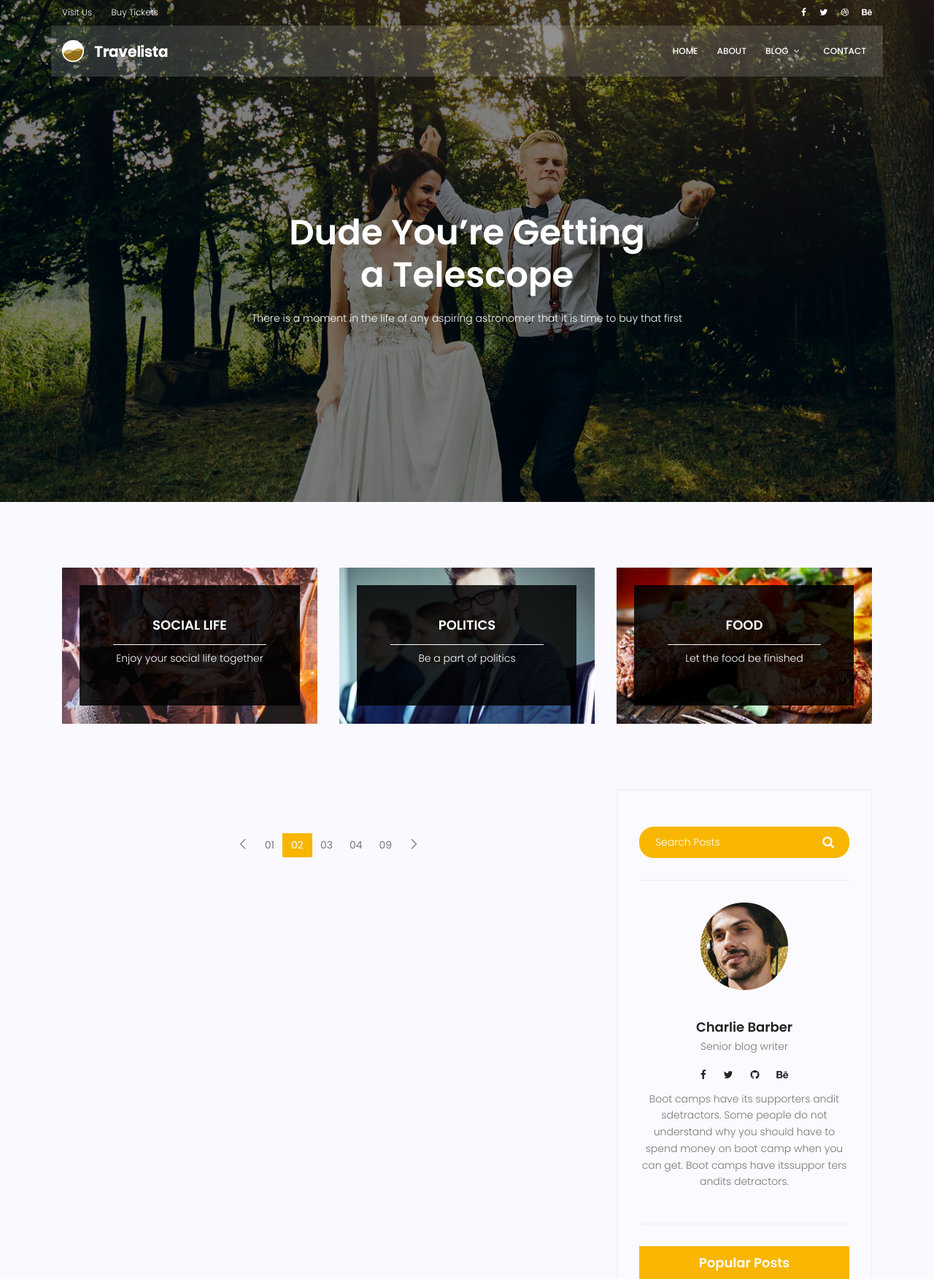
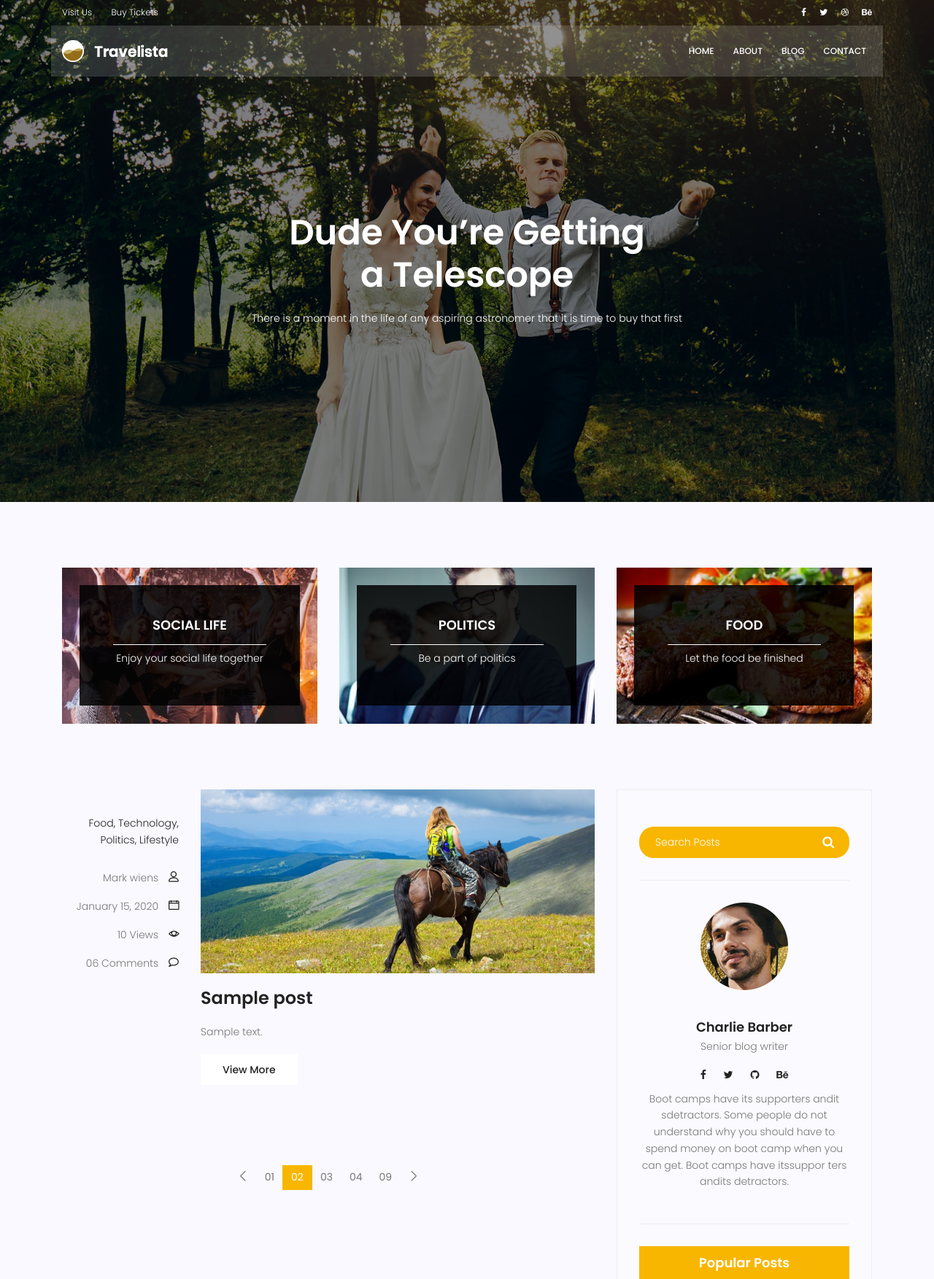
Before and after one commit to iamalinaji/mysite, a Django app: page /blog/ in a window 1280 px wide. Shown: the top 1753 px of the page at 73% size. Run offline with Django 3.2, Linux system fonts and the light colour scheme; tables that the repository leaves empty hold one stand-in row (values such as "Sample post"); some libraries are stand-ins or nearby versions.

Commit message:
Updated method of getting post object in blog single view. Also, applied small improvements in template.

```diff
--- a/blog/urls.py
+++ b/blog/urls.py
@@ -4,7 +4,6 @@ from blog.views import *
 app_name='blog'
 urlpatterns = [
     path('',blog_view,name='home'),
-    path('single',blog_single,name='single'),
     path('single/<int:post_id>',blog_single,name='single'),
     path('test',test,name='test'),
 ]
--- a/blog/views.py
+++ b/blog/views.py
@@ -1,23 +1,22 @@
-from django.shortcuts import render
+from django.shortcuts import render,get_object_or_404
 from blog.models import Post
 from django.utils import timezone
+from django.http import Http404
 import datetime
 
 
 def blog_view(request):
     current_time = timezone.now()
-    posts = Post.objects.filter(published_date__gt=current_time)
+    posts = Post.objects.filter(published_date__lt=current_time)
     context = {'posts': posts}
     return render(request,'blog/blog-home.html',context)
 
 def blog_single(request,post_id=1):
-    post = Post.objects.get(id=post_id)
+    post = get_object_or_404(Post, pk=post_id)
     context={'post':post}
     post.counted_views+=1
     post.save()
     return render(request,'blog/blog-single.html',context)
-
-
 
 def test(request):
     posts=Post.objects.filter(status=0)
--- a/templates/base.html
+++ b/templates/base.html
@@ -73,16 +73,8 @@
                             <li>
                                 <a href="{% url 'website:about' %}">About</a>
                             </li>
-                            <li class="menu-has-children">
-                                <a href="">Blog</a>
-                                <ul>
-                                    <li>
-                                        <a href="{% url 'blog:home' %}">Blog Home</a>
-                                    </li>
-                                    <li>
-                                        <a href="{% url 'blog:single' %}">Blog Single</a>
-                                    </li>
-                                </ul>
+                            <li>
+                                <a href="{% url 'blog:home' %}">Blog</a>
                             </li>
                             <li>
                                 <a href="{% url 'website:contact' %}">Contact</a>
--- a/templates/blog/blog-home.html
+++ b/templates/blog/blog-home.html
@@ -127,7 +127,7 @@
                                          src="{% static 'img/blog/feature-img1.jpg' %}"
                                          alt="">
                                 </div>
-                                <a class="posts-title" href="blog-single.html">
+                                <a class="posts-title" href="{% url 'blog:single' post_id=post.id %}">
                                     <h3>
                                         {{ post.title }}
                                     </h3>
@@ -135,7 +135,7 @@
                                 <p class="excert">
                                     {{ post.content }}
                                 </p>
-                                <a href="blog-single.html" class="primary-btn">View More</a>
+                                <a href="{% url 'blog:single' post_id=post.id %}" class="primary-btn">View More</a>
                             </div>
                         </div>
                     {% endfor %}
--- a/templates/blog/blog-single.html
+++ b/templates/blog/blog-single.html
@@ -9,9 +9,9 @@
         <div class="container">
             <div class="row d-flex align-items-center justify-content-center">
                 <div class="about-content col-lg-12">
-                    <h1 class="text-white">Blog Details Page</h1>
+                    <h1 class="text-white">{{post.title}}</h1>
                     <p class="text-white link-nav">
-                        <a href="index.html">Home</a>  <span class="lnr lnr-arrow-right"></span><a href="blog-home.html">Blog</a> <span class="lnr lnr-arrow-right"></span> <a href="blog-single.html">Blog Details Page</a>
+                        <a href="{%url 'website:home'%}">Home</a>  <span class="lnr lnr-arrow-right"></span><a href="{% url 'blog:home'%}">Blog</a> <span class="lnr lnr-arrow-right"></span> {{post.title}}
                     </p>
                 </div>
             </div>
```
Also changed, not shown: 1 other file.
